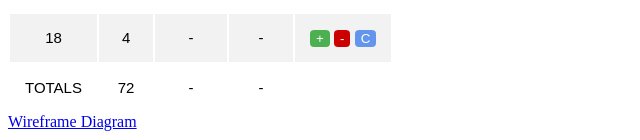
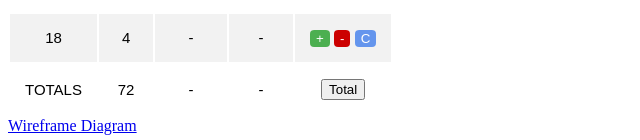
Before and after one commit to midnightkai/midnightkai.github.io, a plain HTML site: page assignments/assignment03.html in a window 1280 px wide. Shown: the part 986-1126 px from the top of the page, without its empty margins (0-640 px from the left). Drawn offline with Linux system fonts and the light colour scheme.

Commit message:
Update assignment03.html

```diff
--- a/assignments/assignment03.html
+++ b/assignments/assignment03.html
@@ -145,7 +145,7 @@
             <td id="parTotal">72</td>
             <td id="scoreTotal">-</td>
             <td id="overTotal">-</td>
-            <td id="NA"></td>
+            <td id="NA"><button class="btn btn-total">Total</button></td>
          </tr>
       </table>
       <a href="wire.html">Wireframe Diagram</a>
```
